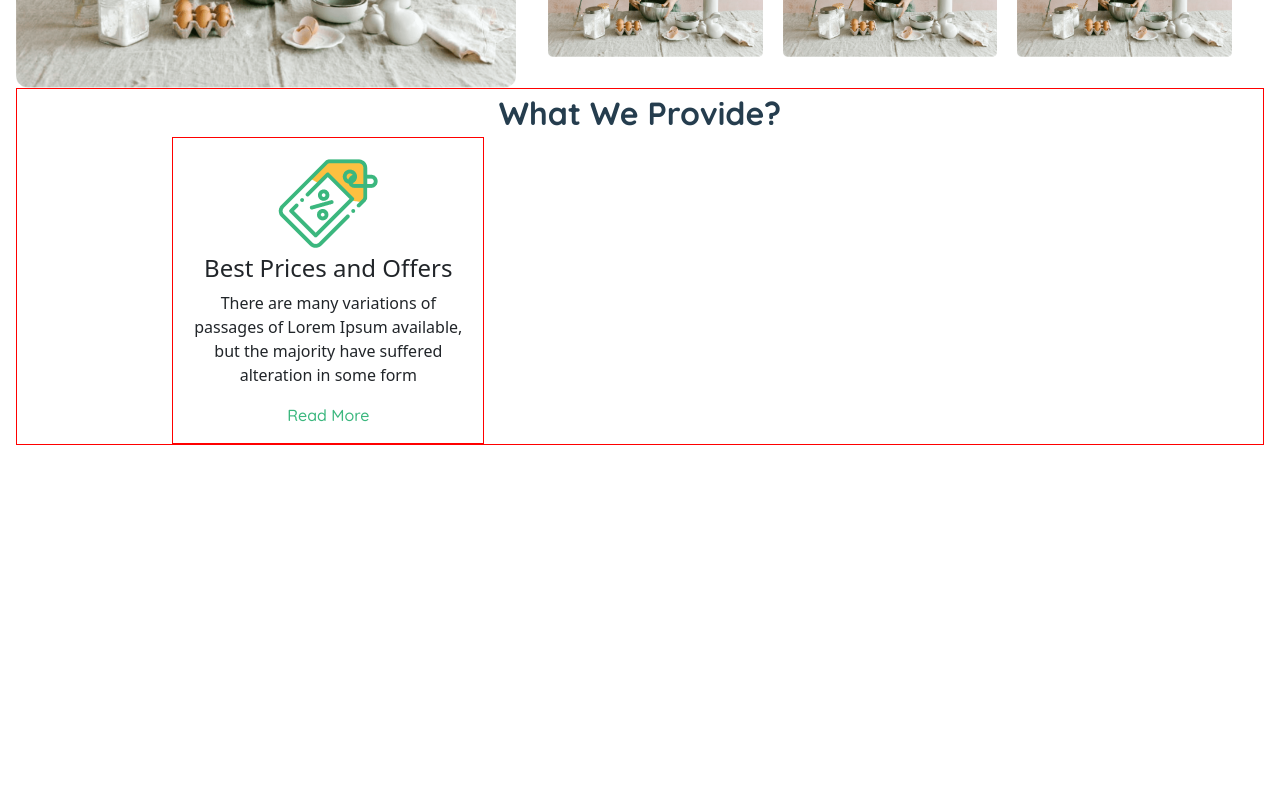
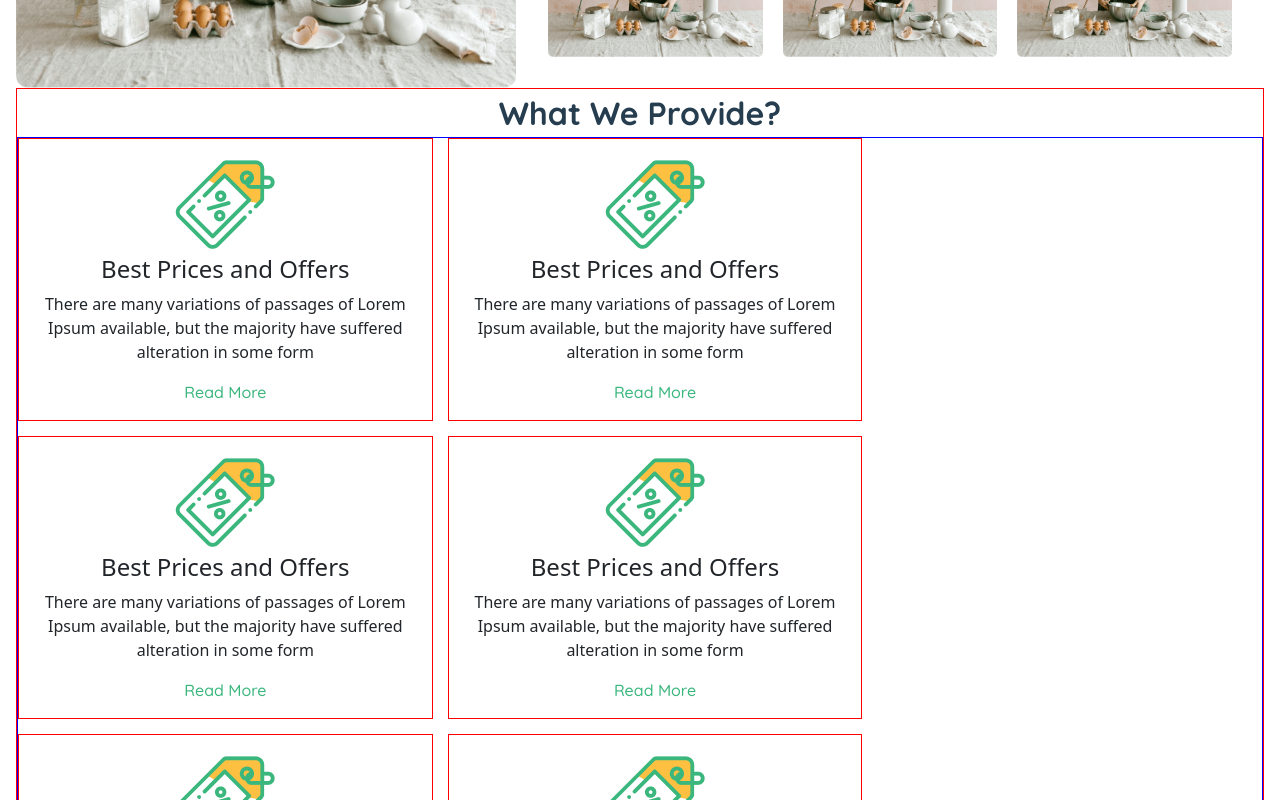
Before and after one commit to sabaattaa/next-js-typescript-ecom-project, a Next.js app: page /about-us in a window 1280 px wide. Shown: the part 680-1480 px from the top of the page. Before the commit the page ends 1141 px from the top, so only its background shows below. Built offline with nearby package versions, Linux system fonts and the light colour scheme.

Commit message:
header issue resolved

```diff
--- a/src/app/about-us/page.tsx
+++ b/src/app/about-us/page.tsx
@@ -66,15 +66,15 @@ const Page = () => {
       </section>
       <section className="red d-flex flex-column align-items-center justify-content-center">
         <Heading heading={"What We Provide?"} />
-        <div className="d-flex flex-wrap">
+        <div className="d-flex flex-wrap blue gap-15" >
           {provideCard.map((item, index) => (
-            <div key={index}>
+
               <ProvideCard
                 img={item.img}
                 heading={item.heading}
-                text={item.text}
+              text={item.text}
+              key={index}
               />
-            </div>
           ))}
         </div>
       </section>
--- a/src/app/components/provideCard.tsx
+++ b/src/app/components/provideCard.tsx
@@ -5,9 +5,11 @@ type cardTypes = {
   img: StaticImageData;
   heading: string;
   text: string;
+  key: number;
 };
-export const ProvideCard: React.FC<cardTypes> = ({ img, heading, text }) => (
+export const ProvideCard: React.FC<cardTypes> = ({ img, heading, text ,key}) => (
   <div
+    key={key}
     className="d-flex p-3 flex-column red align-items-center justify-content-center
   col-12
   col-sm-6
--- a/src/app/globals.css
+++ b/src/app/globals.css
@@ -182,3 +182,8 @@ color: #253D4E;
 .box-shadow {
   box-shadow: 4px 4px 15px #e5dcdc;
 }
+
+.gap-5{gap: 5px !important;}
+.gap-10{gap: 10px !important;}
+.gap-15{gap: 15px !important;}
+.gap-20{gap: 20px !important;}
--- a/src/app/home/page.tsx
+++ b/src/app/home/page.tsx
@@ -178,7 +178,7 @@ const Page = () => {
             </span>
             <div className="d-flex w-100 ">
               <span className="small-gray-text fw-4">
-                Start You'r Daily Shopping with{" "}
+                Start You&apos;r Daily Shopping with{" "}
               </span>
               <span className="small-gray-text fw-7 green-text ps-1">
                 Nest Mart
--- a/src/app/utiils.functions.ts
+++ b/src/app/utiils.functions.ts
@@ -1,6 +1,6 @@
 // Home Page
 // Header Content
-import bestprice from "../assets/bestprice.png"
+import bestprice from "../assets/bestprice.png";
 export const tobHeadreContent = [
   { link: "about-us", text: "About Us" },
   { link: "my-account", text: "My Account" },
@@ -102,7 +102,6 @@ export const tobHeadreContent3 = [
   },
 ];
 
-
 export const headerCompare = [
   { link: "about-us", text: "Compare" },
   { link: "my-account", text: "Wishlist" },
@@ -126,8 +125,6 @@ export const currancy = [
   { id: 5, option: "RAYAL" },
 ];
 
-
-
 export const sidebarCardContent = [
   { text: "Milks & Dairies", count: "3" },
   { text: "Clothing", count: "4" },
@@ -135,10 +132,6 @@ export const sidebarCardContent = [
   { text: "Baking material", count: "8" },
   { text: "Fresh Fruit", count: "10" },
 ];
-
-
-
-
 
 export const footerContent = [
   {
@@ -187,4 +180,67 @@ export const provideCard = [
 Ipsum available, but the majority have suffered
 alteration in some form`,
   },
+  {
+    img: bestprice,
+    heading: "Best Prices and Offers",
+    text: `There are many variations of passages of Lorem
+Ipsum available, but the majority have suffered
+alteration in some form`,
+  },
+  {
+    img: bestprice,
+    heading: "Best Prices and Offers",
+    text: `There are many variations of passages of Lorem
+Ipsum available, but the majority have suffered
+alteration in some form`,
+  },
+  {
+    img: bestprice,
+    heading: "Best Prices and Offers",
+    text: `There are many variations of passages of Lorem
+Ipsum available, but the majority have suffered
+alteration in some form`,
+  },
+  {
+    img: bestprice,
+    heading: "Best Prices and Offers",
+    text: `There are many variations of passages of Lorem
+Ipsum available, but the majority have suffered
+alteration in some form`,
+  },
+  {
+    img: bestprice,
+    heading: "Best Prices and Offers",
+    text: `There are many variations of passages of Lorem
+Ipsum available, but the majority have suffered
+alteration in some form`,
+  },
+  {
+    img: bestprice,
+    heading: "Best Prices and Offers",
+    text: `There are many variations of passages of Lorem
+Ipsum available, but the majority have suffered
+alteration in some form`,
+  },
+  {
+    img: bestprice,
+    heading: "Best Prices and Offers",
+    text: `There are many variations of passages of Lorem
+Ipsum available, but the majority have suffered
+alteration in some form`,
+  },
+  {
+    img: bestprice,
+    heading: "Best Prices and Offers",
+    text: `There are many variations of passages of Lorem
+Ipsum available, but the majority have suffered
+alteration in some form`,
+  },
+  {
+    img: bestprice,
+    heading: "Best Prices and Offers",
+    text: `There are many variations of passages of Lorem
+Ipsum available, but the majority have suffered
+alteration in some form`,
+  },
 ];
```
Lines whose indentation alone changed are shown as unchanged.
